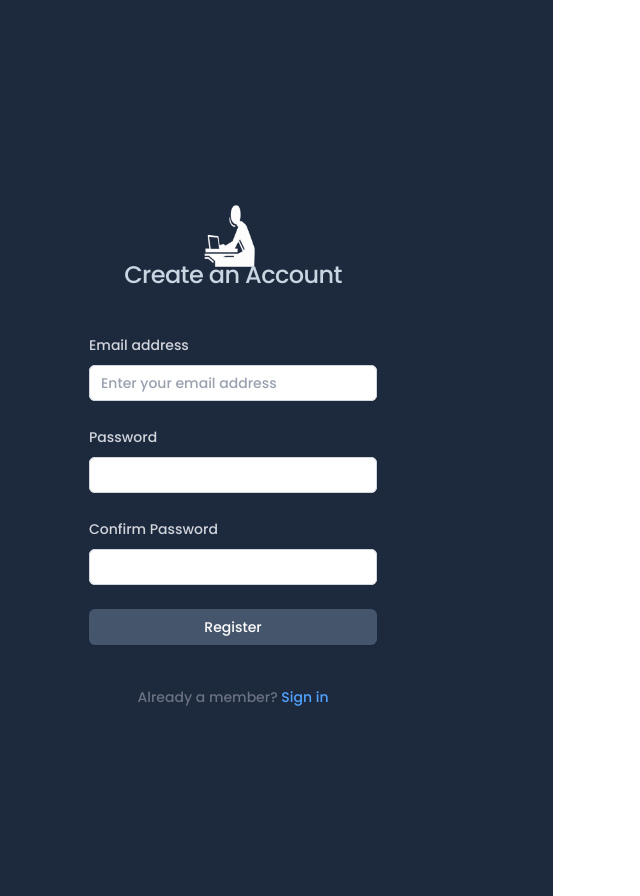
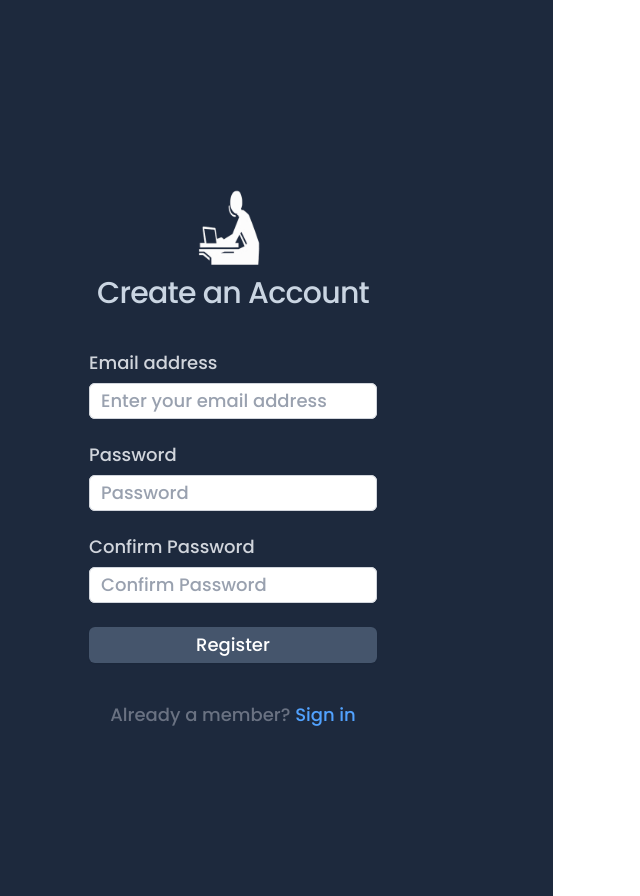
Before and after one commit to JamarTG/capstone, a React (Vite) app in the folder frontend/: page /register in a window 1280 px wide. Shown: the whole page, without its empty margins (87-727 px from the left). Built offline with nearby package versions, Linux system fonts and the light colour scheme.

Commit message:
Edit Auth Styles For Larger Fonts

```diff
--- a/frontend/src/components/authentication/login.tsx
+++ b/frontend/src/components/authentication/login.tsx
@@ -56,7 +56,7 @@ export default function Login() {
         <div>
           <label
             htmlFor="email"
-            className="block text-sm/6 font-medium text-gray-200"
+            className="block text-lg/6 font-medium text-gray-200"
           >
             Email address
           </label>
@@ -70,9 +70,9 @@ export default function Login() {
               onChange={handleChange}
               required
               autoComplete="email"
-              className="block w-full rounded-md bg-white px-3 py-1.5 text-base text-gray-900 outline-1 -outline-offset-1 outline-gray-300 placeholder:text-gray-400 focus:outline-2 focus:-outline-offset-2 focus:outline-indigo-600 sm:text-sm/6"
+              className="block w-full rounded-md bg-white px-3 py-1.5 text-base text-gray-900 outline-1 -outline-offset-1 outline-gray-300 placeholder:text-gray-400 focus:outline-2 focus:-outline-offset-2 focus:outline-indigo-600 sm:text-lg/6"
             />
-            {errors.email && <p className="text-red-500 text-sm">{errors.email}</p>}
+            {errors.email && <p className="text-red-500 text-lg">{errors.email}</p>}
           </div>
         </div>
 
@@ -80,11 +80,11 @@ export default function Login() {
           <div className="flex items-center justify-between">
             <label
               htmlFor="password"
-              className="block text-sm/6 font-medium text-gray-300"
+              className="block text-lg/6 font-medium text-gray-300"
             >
               Password
             </label>
-            <div className="text-sm">
+            <div className="text-lg">
               <a
                 href="#"
                 className="font-semibold text-blue-400 hover:text-blue-500"
@@ -98,27 +98,28 @@ export default function Login() {
               id="password"
               name="password"
               type="password"
+              placeholder="Password"
               value={formData.password}
               onChange={handleChange}
               required
               autoComplete="current-password"
-              className="block w-full rounded-md bg-white px-3 py-1.5 text-base text-gray-900 outline-1 -outline-offset-1 outline-gray-300 placeholder:text-gray-400 focus:outline-2 focus:-outline-offset-2 focus:outline-indigo-600 sm:text-sm/6"
+              className="block w-full rounded-md bg-white px-3 py-1.5 text-base text-gray-900 outline-1 -outline-offset-1 outline-gray-300 placeholder:text-gray-400 focus:outline-2 focus:-outline-offset-2 focus:outline-indigo-600 sm:text-lg/6"
             />
-            {errors.password && <p className="text-red-500 text-sm">{errors.password}</p>}
+            {errors.password && <p className="text-red-500 text-lg">{errors.password}</p>}
           </div>
         </div>
 
         <div>
           <button
             type="submit"
-            className="flex w-full justify-center rounded-md bg-slate-600 px-3 py-1.5 text-sm/6 font-semibold text-white shadow-xs hover:bg-slate-500 focus-visible:outline-2 focus-visible:outline-offset-2 focus-visible:outline-indigo-600"
+            className="flex w-full justify-center rounded-md bg-slate-600 px-3 py-1.5 text-lg/6 font-semibold text-white shadow-xs hover:bg-slate-500 focus-visible:outline-2 focus-visible:outline-offset-2 focus-visible:outline-indigo-600"
           >
             Sign in
           </button>
         </div>
       </form>
 
-      <p className="mt-10 text-center text-sm/6 text-gray-200">
+      <p className="mt-10 text-center text-lg/6 text-gray-200">
         Not a member?{" "}
         <Link
           to={"/register"}
--- a/frontend/src/components/authentication/register.tsx
+++ b/frontend/src/components/authentication/register.tsx
@@ -64,7 +64,7 @@ export default function Register() {
         <div>
           <label
             htmlFor="email"
-            className="block text-sm/6 font-medium text-gray-300"
+            className="block text-lg/6 font-medium text-gray-300"
           >
             Email address
           </label>
@@ -78,16 +78,16 @@ export default function Register() {
               onChange={handleChange}
               required
               autoComplete="email"
-              className="block w-full rounded-md bg-white px-3 py-1.5 text-base text-gray-900 outline-1 -outline-offset-1 outline-gray-300 placeholder:text-gray-400 focus:outline-2 focus:-outline-offset-2 focus:outline-indigo-600 sm:text-sm/6"
+              className="block w-full rounded-md bg-white px-3 py-1.5 text-base text-gray-900 outline-1 -outline-offset-1 outline-gray-300 placeholder:text-gray-400 focus:outline-2 focus:-outline-offset-2 focus:outline-indigo-600 sm:text-lg/6"
             />
-            {errors.email && <p className="text-red-500 text-sm">{errors.email}</p>}
+            {errors.email && <p className="text-red-500 text-lg">{errors.email}</p>}
           </div>
         </div>
 
         <div>
           <label
             htmlFor="password"
-            className="block text-sm/6 font-medium text-gray-300"
+            className="block text-lg/6 font-medium text-gray-300"
           >
             Password
           </label>
@@ -96,20 +96,21 @@ export default function Register() {
               id="password"
               name="password"
               type="password"
+              placeholder="Password"
               value={formData.password}
               onChange={handleChange}
               required
               autoComplete="new-password"
-              className="block w-full rounded-md bg-white px-3 py-1.5 text-base text-gray-900 outline-1 -outline-offset-1 outline-gray-300 placeholder:text-gray-400 focus:outline-2 focus:-outline-offset-2 focus:outline-indigo-600 sm:text-sm/6"
+              className="block w-full rounded-md bg-white px-3 py-1.5 text-base text-gray-900 outline-1 -outline-offset-1 outline-gray-300 placeholder:text-gray-400 focus:outline-2 focus:-outline-offset-2 focus:outline-indigo-600 sm:text-lg/6"
             />
-            {errors.password && <p className="text-red-500 text-sm">{errors.password}</p>}
+            {errors.password && <p className="text-red-500 text-lg">{errors.password}</p>}
           </div>
         </div>
 
         <div>
           <label
             htmlFor="confirmPassword"
-            className="block text-sm/6 font-medium text-gray-300"
+            className="block text-lg/6 font-medium text-gray-300"
           >
             Confirm Password
           </label>
@@ -117,28 +118,29 @@ export default function Register() {
             <input
               id="confirmPassword"
               name="confirmPassword"
+              placeholder="Confirm Password"
               type="password"
               value={formData.confirmPassword}
               onChange={handleChange}
               required
               autoComplete="new-password"
-              className="block w-full rounded-md bg-white px-3 py-1.5 text-base text-gray-900 outline-1 -outline-offset-1 outline-gray-300 placeholder:text-gray-400 focus:outline-2 focus:-outline-offset-2 focus:outline-indigo-600 sm:text-sm/6"
+              className="block w-full rounded-md bg-white px-3 py-1.5 text-base text-gray-900 outline-1 -outline-offset-1 outline-gray-300 placeholder:text-gray-400 focus:outline-2 focus:-outline-offset-2 focus:outline-indigo-600 sm:text-lg/6"
             />
-            {errors.confirmPassword && <p className="text-red-500 text-sm">{errors.confirmPassword}</p>}
+            {errors.confirmPassword && <p className="text-red-500 text-lg">{errors.confirmPassword}</p>}
           </div>
         </div>
 
         <div>
           <button
             type="submit"
-            className="flex w-full justify-center rounded-md bg-slate-600 px-3 py-1.5 text-sm/6 font-semibold text-white shadow-xs hover:bg-slate-500 focus-visible:outline-2 focus-visible:outline-offset-2 focus-visible:outline-indigo-600"
+            className="flex w-full justify-center rounded-md bg-slate-600 px-3 py-1.5 text-lg/6 font-semibold text-white shadow-xs hover:bg-slate-500 focus-visible:outline-2 focus-visible:outline-offset-2 focus-visible:outline-indigo-600"
           >
             Register
           </button>
         </div>
       </form>
 
-      <p className="mt-10 text-center text-sm/6 text-gray-500">
+      <p className="mt-10 text-center text-lg/6 text-gray-500">
         Already a member?{" "}
         <Link
           to={"/login"}
--- a/frontend/src/components/layout/auth.tsx
+++ b/frontend/src/components/layout/auth.tsx
@@ -9,14 +9,14 @@ const AuthLayout: React.FC<AuthProps> = ({ children, title }) => {
   return (
     <div className="bg-slate-800 w-full lg:w-1/2 flex min-h-full flex-1 flex-col justify-center items-center px-6 py-12 lg:px-8">
       <div className="w-full lg:w-1/2 h-screen flex flex-col justify-center items-center">
-        <header className="flex flex-col gap-0 justify-center items-center">
+        <header className="flex flex-col gap-5 justify-center items-center">
           <img
             src="/croppedAppLogoIcon.png"
-            className="w-20"
+            className="w-24"
             alt=""
           />
 
-          <h2 className="mt-[-10px] flex items-end justify-end text-center text-2xl/9 font-bold tracking-tight text-slate-300">{title}</h2>
+          <h1 className="mt-[-10px] flex items-end justify-end text-center text-3xl/9 font-bold tracking-tight text-slate-300">{title}</h1>
         </header>
 
         <div className="mt-10 sm:mx-auto sm:w-full sm:max-w-sm">{children}</div>
```
